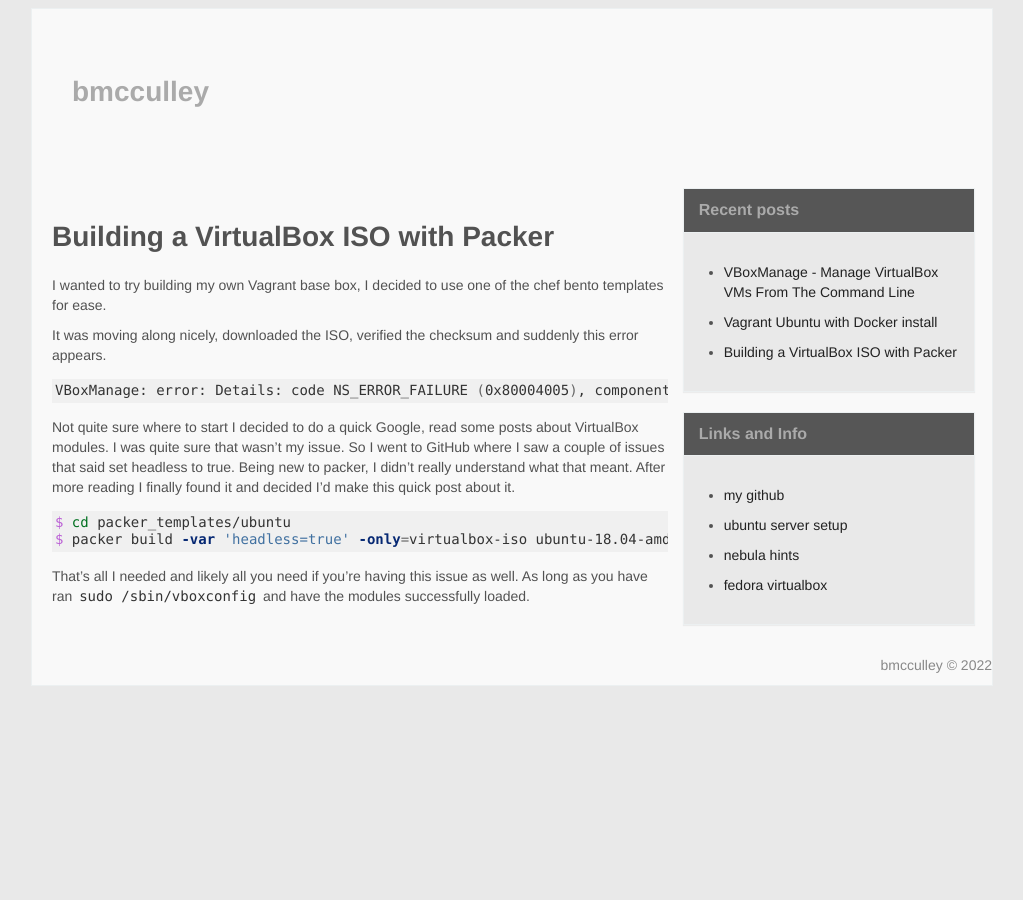
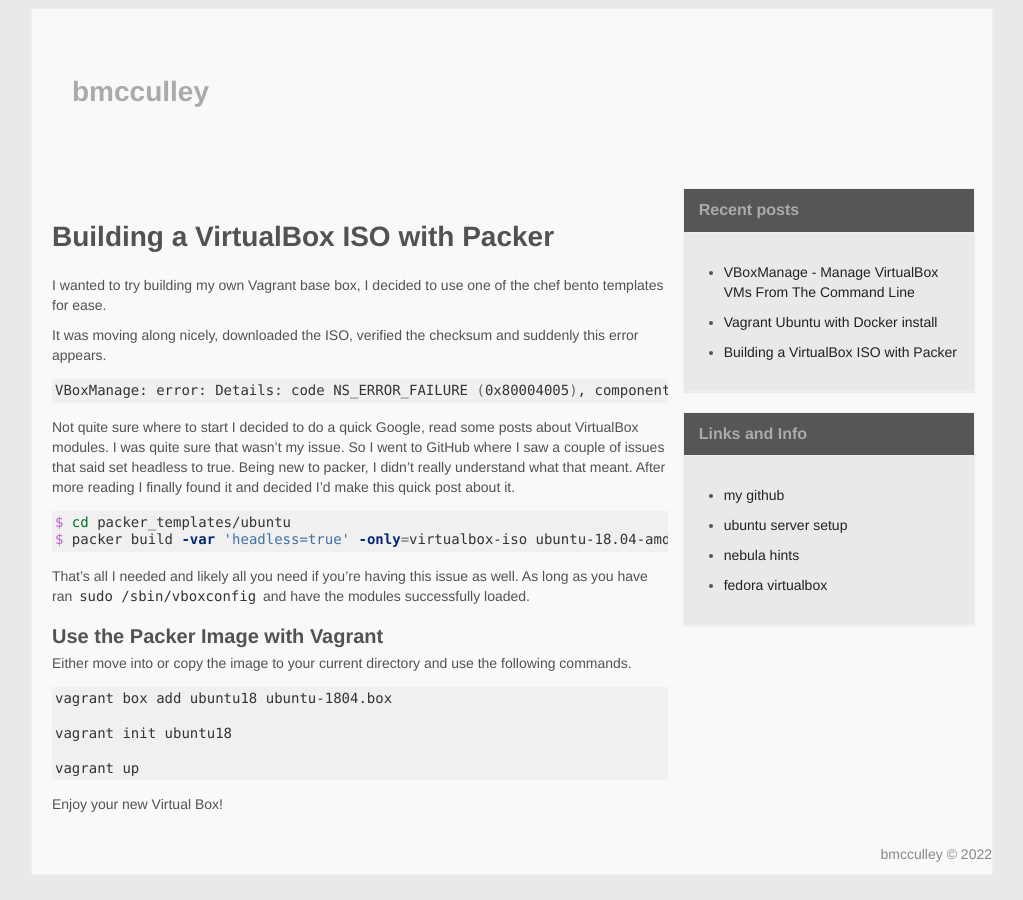
Before and after one commit to 6f0/6f0.github.io, a Jekyll site: the page built from _posts/2022-03-07-build-vagrant-base-box-packer.md, in a window 1280 px wide. Shown: the whole page, without its empty margins (128-1151 px from the left). Built offline with Jekyll 4.4.1, drawn with Linux system fonts in a browser that asks for light colours.

Commit message:
add to post

````diff
--- a/_posts/2022-03-07-build-vagrant-base-box-packer.md
+++ b/_posts/2022-03-07-build-vagrant-base-box-packer.md
@@ -22,3 +22,17 @@ $ packer build -var 'headless=true' -only=virtualbox-iso ubuntu-18.04-amd64.json
 ```
 
 That's all I needed and likely all you need if you're having this issue as well. As long as you have ran `sudo /sbin/vboxconfig` and have the modules successfully loaded.
+
+## Use the Packer Image with Vagrant
+
+Either move into or copy the image to your current directory and use the following commands.
+
+```bash
+vagrant box add ubuntu18 ubuntu-1804.box
+
+vagrant init ubuntu18
+
+vagrant up
+```
+
+Enjoy your new Virtual Box!
````
